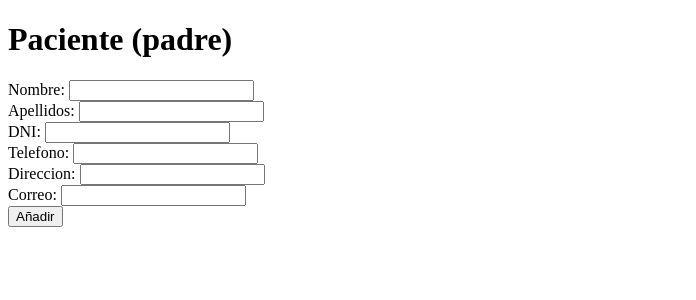
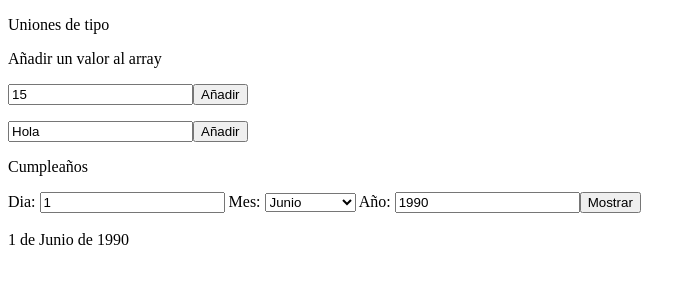
Before and after one commit to Xarli11/angular_01, an Angular app in the folder fundamentosTS/: page / in a window 1280 px wide. Shown: the top 300 px of the page, without its empty margins (0-696 px from the left). Built offline with nearby package versions, Linux system fonts and the light colour scheme.

Commit message:
ngFor V2

```diff
--- a/fundamentosTS/src/app/app.component.html
+++ b/fundamentosTS/src/app/app.component.html
@@ -1,5 +1,5 @@
-<!-- <app-arrays></app-arrays>
-<app-union></app-union> -->
-<app-paciente-padre>
+<app-arrays></app-arrays>
+<app-union></app-union>
+<!-- <app-paciente-padre>
   <app-paciente-hijo></app-paciente-hijo>
-</app-paciente-padre>
+</app-paciente-padre> -->
--- a/fundamentosTS/src/app/union/union.component.ts
+++ b/fundamentosTS/src/app/union/union.component.ts
@@ -19,7 +19,6 @@ export class UnionComponent {
     this.mostrar();
     console.log(this.ejemploNumber);
     console.log(this.ejemploString);
-    console.log(meses[0]);
   }
 
   //Metodos
```
